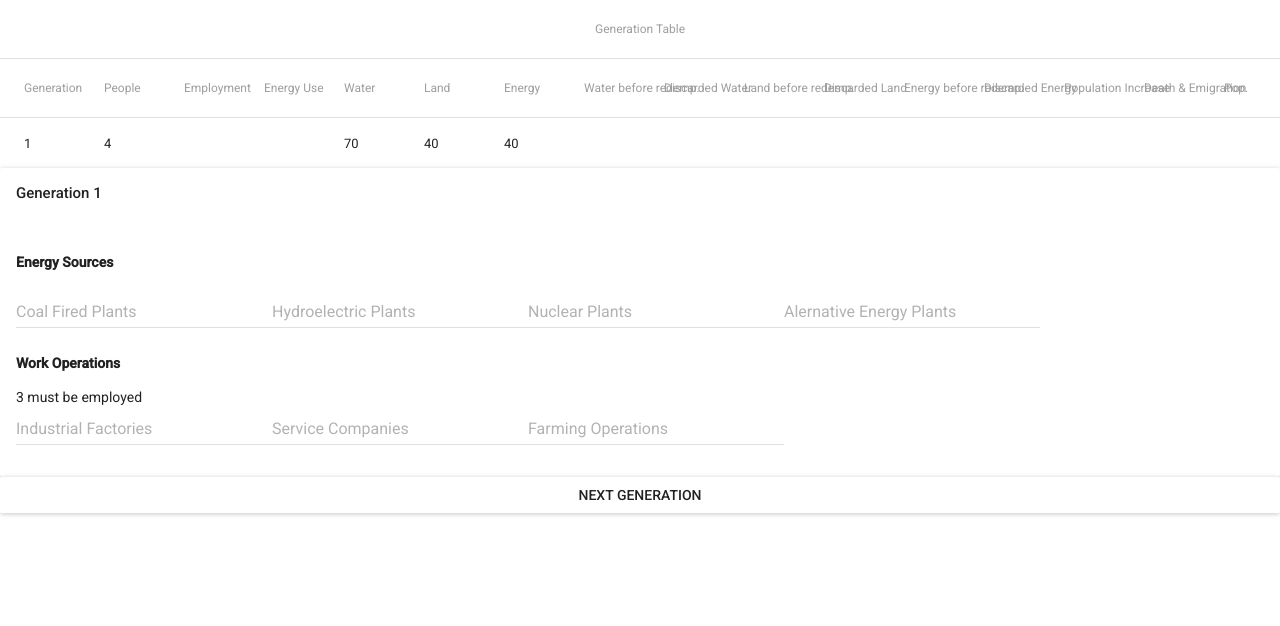
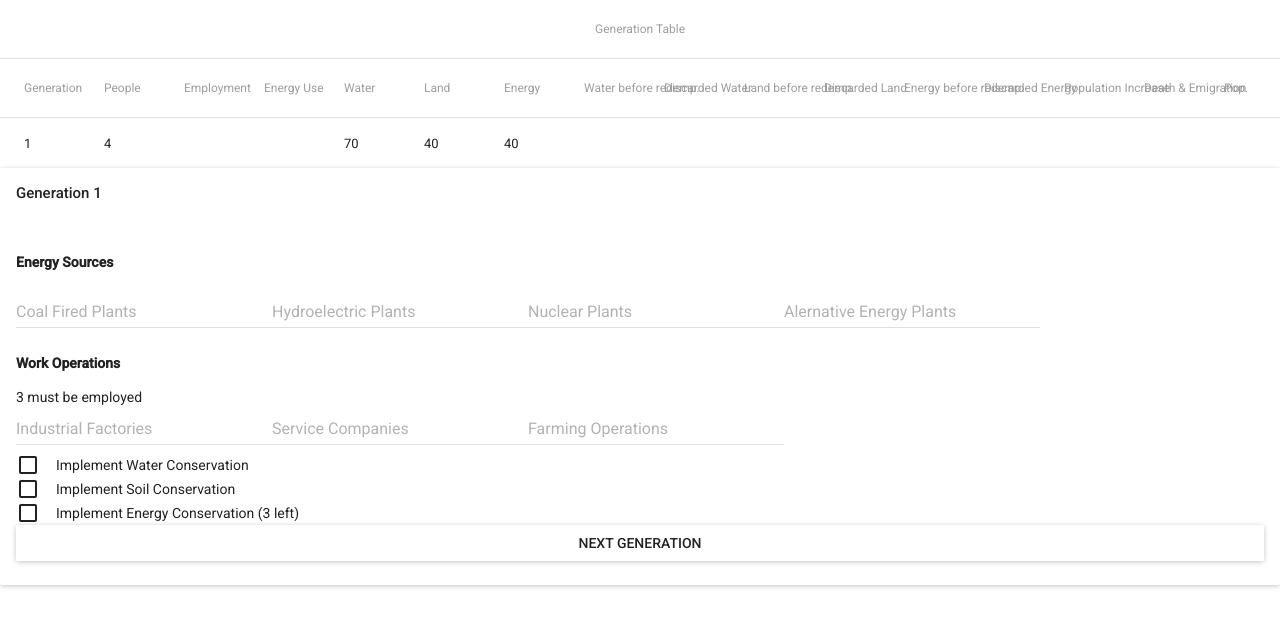
Before and after one commit to ChristopherJMiller/sustainability-island, a React (Create React App) app: page / in a window 1280 px wide. Shown: the top 626 px of the page. Built offline with nearby package versions, Linux system fonts and the light colour scheme; what react-tap-event-plugin would draw is missing.

Commit message:
Added next gen button

```diff
--- a/src/App.js
+++ b/src/App.js
@@ -7,6 +7,8 @@ import UserInput from './components/UserInput';
 
 import RaisedButton from 'material-ui/RaisedButton';
 import {Card, CardHeader, CardText} from 'material-ui/Card';
+import Checkbox from 'material-ui/Checkbox';
+
 
 
 class App extends Component {
@@ -30,7 +32,8 @@ class App extends Component {
         industry: 0,
         service: 0,
         farmers: 0
-      }
+      },
+      energyConservationUses: 3
     };
 
     this.setGeneration = (generation, data) => {
@@ -52,6 +55,9 @@ class App extends Component {
 
     this.updateEnergy = this.updateEnergy.bind(this);
     this.updateWorkers = this.updateWorkers.bind(this);
+    this.nextGeneration = this.nextGeneration.bind(this);
+
+    this.oldPop = 0;
   }
 
   componentDidMount() {
@@ -107,6 +113,94 @@ class App extends Component {
     });
   }
 
+  nextGeneration() {
+    let genData = this.state.tableData[this.state.generation - 1];
+    this.state.energyTypes = this.state.energyTypes;
+    this.state.laborForce = this.state.laborForce;
+    let foodSupplySupport = Math.ceil(genData.people / 10);
+    let usedEnergyToken = false;
+
+    genData.water -= genData.people + foodSupplySupport + this.state.energyTypes.coal + Math.floor(this.state.energyTypes.hydro / 2) + this.state.energyTypes.nuclear;
+    genData.land -= (foodSupplySupport * 2) + (this.state.energyTypes.coal * 2) + this.state.energyTypes.hydro + this.state.energyTypes.nuclear + (this.state.laborForce.industry * 2) + this.state.laborForce.service + this.state.laborForce.farm;
+    genData.energy -= this.state.energyTypes.coal + this.state.energyTypes.hydro + this.state.energyTypes.nuclear + Math.floor(this.state.energyTypes.alternate / 3) + this.state.laborForce.industry + this.state.laborForce.service + this.state.laborForce.farm + Math.floor(genData.people / 20);
+
+    if ((genData.people - this.oldPop) > 0) {
+      genData.land -= Math.floor((genData.people - this.oldPop) / 20);
+    }
+
+    if (this.state.generation % 4 == 0) {
+      genData.land -= this.state.laborForce.farm;
+    }
+
+    if (this.state.generation == 5) {
+      genData.land -= Math.floor(genData.people / 20);
+    }
+
+    //Redemption
+    genData.waterBefore = genData.water;
+    genData.landBefore = genData.land;
+    genData.energyBefore = genData.energy;
+
+    genData.water += (genData.people + foodSupplySupport + this.state.energyTypes.coal + Math.floor(this.state.energyTypes.hydro / 2) + this.state.energyTypes.nuclear) - 2;
+
+    if (document.getElementById('conserveWater').value == "true") {
+      genData.water += 1;
+      genData.energy -= 1;
+    }
+
+    genData.land += ((foodSupplySupport * 2) + (this.state.energyTypes.coal * 2) + this.state.energyTypes.hydro + this.state.energyTypes.nuclear + (this.state.laborForce.industry * 2) + this.state.laborForce.service + this.state.laborForce.farm) - 2;
+
+    if (document.getElementById('conserveSoil').value == "true") {
+      genData.land += 1;
+      genData.energy -= 1;
+    }
+
+    genData.energy += this.state.energyTypes.alternate;
+
+    if (document.getElementById('conserveEnergy').value == "true") {
+      genData.energy += 2;
+      usedEnergyToken = true
+    }
+
+    genData.waterAfter = genData.water;
+    genData.landAfter = genData.land;
+    genData.energyAfter = genData.energy;
+
+    //Population
+    let newPop = genData.people + Math.round(genData.people * 1.75);
+    genData.popIncrease =  Math.round(genData.people * 1.75);
+    genData.death =  Math.round(newPop / 5);
+    newPop = newPop - Math.round(newPop / 5);
+    genData.pop = newPop;
+
+    this.setGeneration(this.state.generation, genData);
+
+    let newGen = {
+            people: Number(genData.pop),
+            employmentSupports: genData.employmentSupports,
+            energySupports: genData.energySupports,
+            water: Number(genData.water),
+            land: Number(genData.land),
+            energy: Number(genData.energy),
+            waterBefore: '',
+            waterAfter: '',
+            landBefore: '',
+            landAfter: '',
+            energyBefore: '',
+            energyAfter: '',
+            popIncrease: '',
+            death: '',
+            pop: ''
+          };
+    this.setGeneration(this.state.generation + 1, newGen);
+
+    this.setState({
+      generation: this.state.generation + 1,
+      energyConservationUses: usedEnergyToken ? this.state.energyConservationUses - 1 : this.state.energyConservationUses
+    });
+    console.log(this.state.tableData[this.state.generation - 1])
+  }
+
   render() {
     return (
       <div>
@@ -128,11 +222,12 @@ class App extends Component {
               <UserInput id="industry" hint="Industrial Factories" onChange={this.updateWorkers} />
               <UserInput id="service" hint="Service Companies" onChange={this.updateWorkers} />
               <UserInput id="farm" hint="Farming Operations" onChange={this.updateWorkers} />
+              <Checkbox label="Implement Water Conservation" id="conserveWater" />
+              <Checkbox label="Implement Soil Conservation" id="conserveSoil" />
+              <Checkbox label={"Implement Energy Conservation (" + this.state.energyConservationUses + " left)"} id="conserveEnergy" />
+              <RaisedButton label="Next Generation" fullWidth={true} onTouchTap={this.nextGeneration} />
             </CardText>
           </Card>
-        </MuiThemeProvider>
-        <MuiThemeProvider>
-          <RaisedButton label="Next Generation" fullWidth={true} />
         </MuiThemeProvider>
       </div>
     );
```
